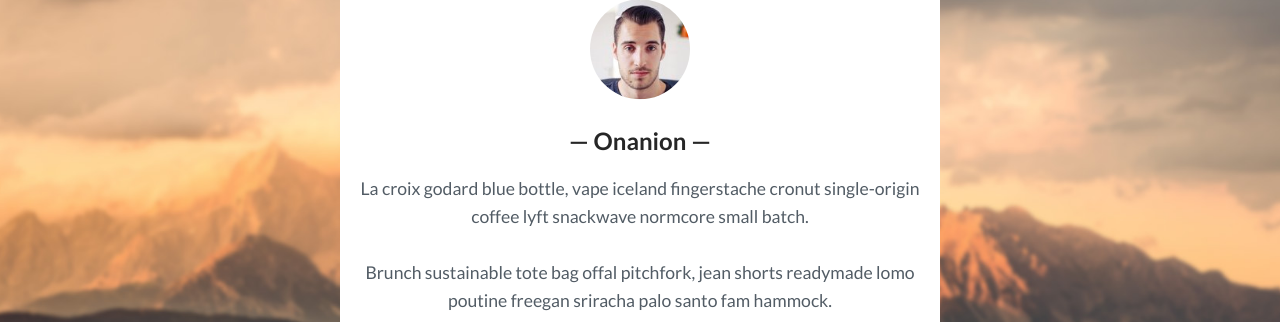
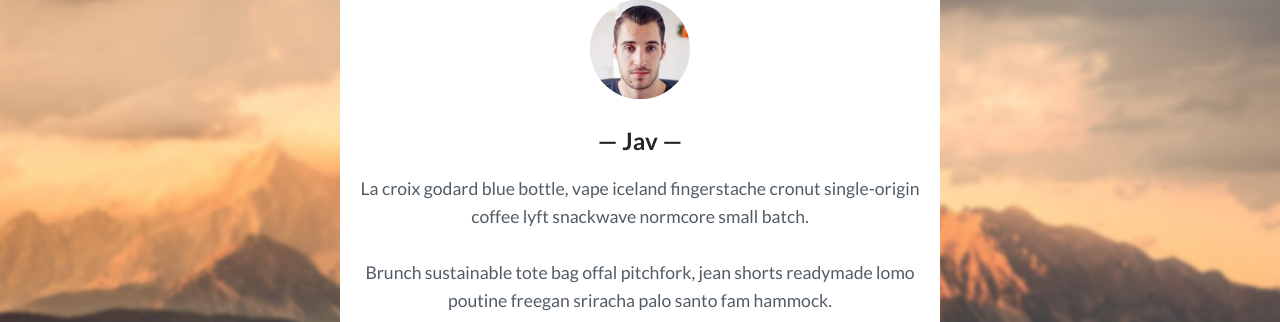
Before and after one commit to onanion/jav, a Jekyll site: the page built from _pages/about.html, in a window 1280 px wide. Shown: the part 249-571 px from the top of the page. Built offline with Jekyll 4.4.1, drawn with Linux system fonts in a browser that asks for light colours.

Commit message:
Update _config.yml

```diff
--- a/_config.yml
+++ b/_config.yml
@@ -1,5 +1,5 @@
 logo: # add logo name
-title: JAV - Enjoy Freedom
+title: Jav - Enjoy Freedom
 description: > # this means to ignore newlines until "baseurl:"
   Free JAV.
 permalink: ':title/'
@@ -13,7 +13,7 @@ banner-desc: # add banner description
 
 # Author settings
 author-pic: face.jpg # your photo
-author-name: Onanion # your name
+author-name: Jav # your name
 about-author: # about author
 email: # your email
 phone: # your pnone number
```
